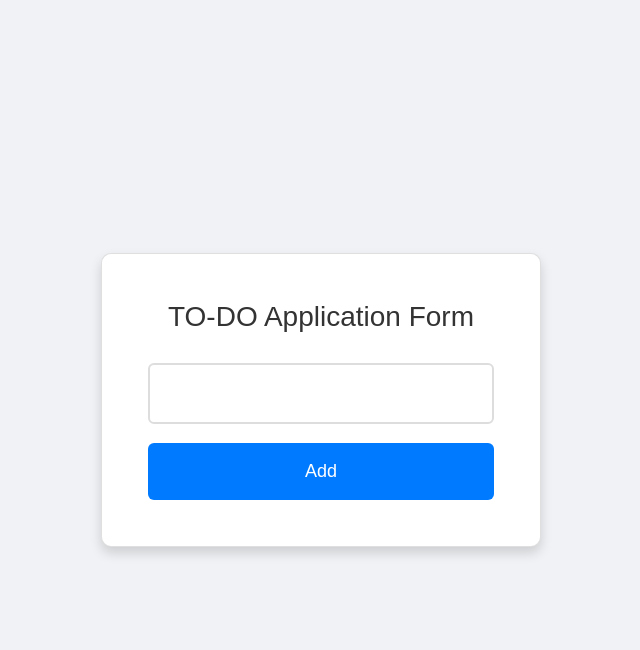
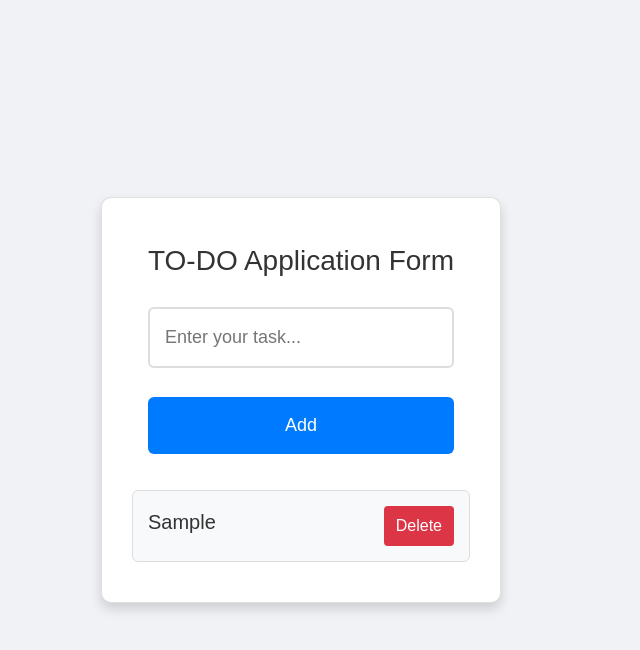
Before and after one commit to vasadisasidhar/Practice, a React (Create React App) app: page / in a window 1280 px wide. Both pictures are taken after typing "Sample" into the empty fields and a click on the input "Add". Shown: the top 650 px of the page, without its empty margins (339-979 px from the left). Built offline with nearby package versions, Linux system fonts and the light colour scheme.

Commit message:
Second Commit

```diff
--- a/src/App.css
+++ b/src/App.css
@@ -189,6 +189,71 @@ p {
 
 
 /*----------------------------TO_DO_LIST------------------------------------*/
+/* index.css or Todolist.css */
+body {
+  background-color: #f0f2f5;
+  font-family: Arial, sans-serif;
+}
+
+.center {
+  display: flex;
+  justify-content: center;
+  align-items: center;
+  height: 100vh;
+  margin: 0;
+}
+
+.card {
+  background: #ffffff;
+  border-radius: 8px;
+  box-shadow: 0 4px 8px rgba(0, 0, 0, 0.1);
+  width: 100%;
+  max-width: 400px;
+  padding: 20px;
+  margin: 20px;
+  text-align: center;
+}
+
+.card-title {
+  margin-bottom: 20px;
+  font-size: 24px;
+  color: #333;
+}
+
+form {
+  display: flex;
+  flex-direction: column;
+}
+
+input[type="text"] {
+  padding: 10px;
+  border: 1px solid #ddd;
+  border-radius: 4px;
+  margin-bottom: 10px;
+  font-size: 16px;
+}
+
+input[type="submit"] {
+  padding: 10px;
+  border: none;
+  border-radius: 4px;
+  background-color: #007bff;
+  color: white;
+  font-size: 16px;
+  cursor: pointer;
+}
+
+input[type="submit"]:hover {
+  background-color: #0056b3;
+}
+
+h3 {
+  color: #333;
+  font-size: 18px;
+  margin-top: 20px;
+}
+
+
 /* Todolist.css */
 body {
   background-color: #f0f2f5;
@@ -247,8 +312,35 @@ input[type="submit"]:hover {
   background-color: #0056b3;
 }
 
-h3 {
+.todo-list {
+  margin-top: 20px;
+  text-align: left;
+}
+
+.todo-item {
+  background: #f8f9fa;
+  border: 1px solid #ddd;
+  border-radius: 6px;
+  padding: 15px;
+  margin-bottom: 10px;
+  font-size: 18px;
   color: #333;
-  font-size: 20px;
-  margin-top: 20px;
+  display: flex;
+  justify-content: space-between; /* Align items on opposite sides */
+  align-items: center; /* Vertically center items */
 }
+
+.delete-button {
+  background: #dc3545;
+  border: none;
+  border-radius: 4px;
+  color: white;
+  padding: 8px 12px;
+  font-size: 16px;
+  cursor: pointer;
+  transition: background-color 0.3s ease;
+}
+
+.delete-button:hover {
+  background: #c82333;
+}
--- a/src/App.jsx
+++ b/src/App.jsx
@@ -69,7 +69,7 @@ const App = () => {
       <Dataposting/>
       <Sampleevent carData = {carData}/>
       <Mainpage/>*/}
-      <Todolist/>
+      <Todolist />
 
 
 
--- a/src/Components/Sampleprojects/Todolist/Todolist.jsx
+++ b/src/Components/Sampleprojects/Todolist/Todolist.jsx
@@ -1,36 +1,53 @@
-import React, { useState } from 'react'
+import React, { useState } from 'react';
+
 
 const Todolist = () => {
+    const [task, setTask] = useState('');
+    const [todos, setTodos] = useState([]);
 
-    const [task,setTask] = useState('')
-    const [todos,setTodos] = useState([])
+    const changeHandler = (e) => {
+        setTask(e.target.value);
+    };
 
-    const changeHandler =(e)=>{
-        setTask(e.target.value)
-    }
+    const submitHandler = (e) => {
+        e.preventDefault();
+        if (task.trim() === '') return;
+        const newTodo = [...todos, task];
+        setTodos(newTodo);
+        setTask('');
+    };
 
-    const submitHandler =(e)=>{
-        e.preventDefault()
-        const newTodo = [...todos,task]
-        setTodos(newTodo)
-        setTask('')
-    }
+    const deleteHandler = (index) => {
+        const updatedTodos = todos.filter((_, i) => i !== index);
+        setTodos(updatedTodos);
+    };
 
+    return (
+        <div className="center">
+            <div className="card">
+                <div className="card-body">
+                    <h5 className="card-title">TO-DO Application Form</h5>
 
+                    <form onSubmit={submitHandler}>
+                        <input type="text"name="task"value={task}onChange={changeHandler}
+                                                        placeholder="Enter your task..."/>
+                        <input type="submit"value="Add"name="Add"/>
+                    </form>
+                </div>
 
-  return (
-   <center>
-    <div className="card">
-        <div className="card-body">
-            <h5 className="card-title">TO-DO Application Form</h5>
-            <form onSubmit={submitHandler}>
-                <input type='text' name='task' value={task} onChange={changeHandler}/>
-                <input type='submit' value="Add" name="Add"/>
-            </form>
+                <div className="todo-list">
+                    {todos.map((item, index) => (
+                        <div key={index} className="todo-item">
+                            <h5>{item}</h5>
+                            <button
+                                className="delete-button"onClick={() => deleteHandler(index)}>Delete
+                            </button>
+                        </div>
+                    ))}
+                </div>
+            </div>
         </div>
-    </div>
-   </center>
-  )
-}
+    );
+};
 
-export default Todolist
+export default Todolist;
```
Also changed, not shown: src/Components/Sampleprojects/Todolist/Todoprint.jsx (added, +17 -0 lines).
